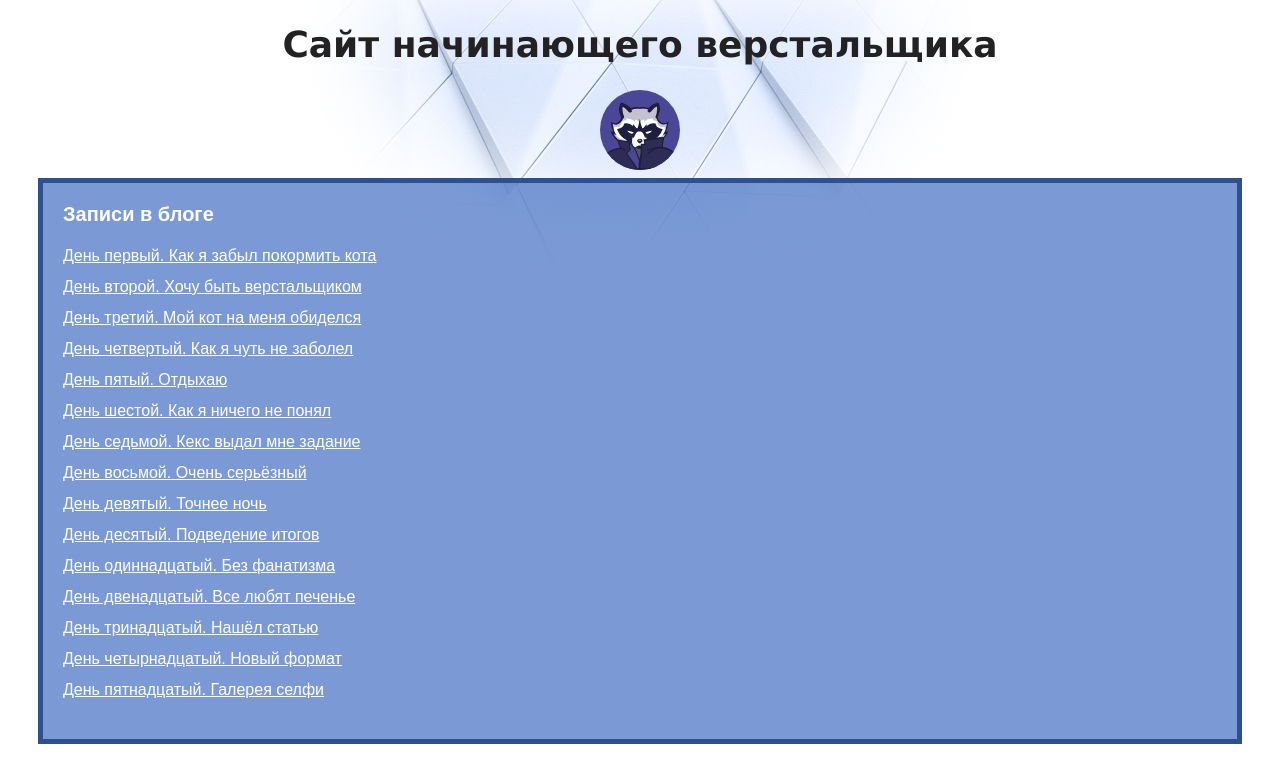
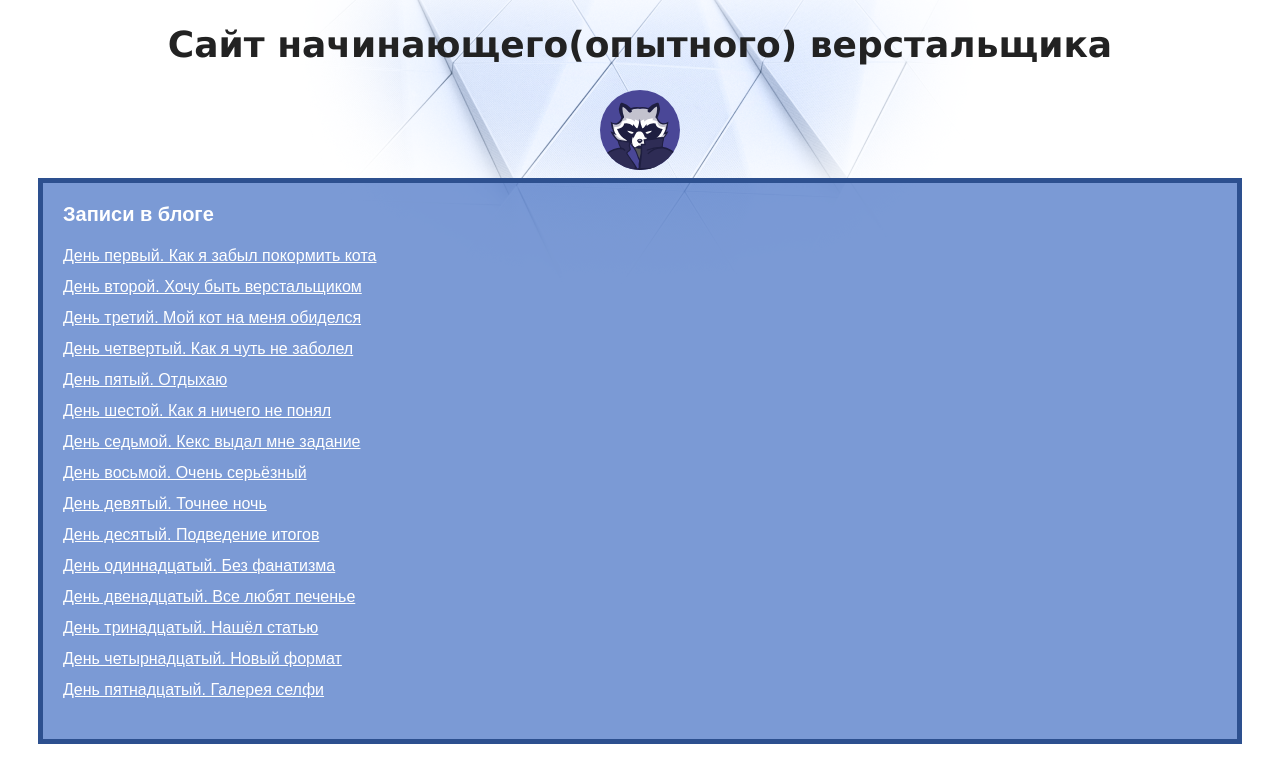
Before and after one commit to Maks3647/my-site, a plain HTML site: page index.html in a window 1280 px wide. Shown: the top 771 px of the page. Drawn offline with Linux system fonts and the light colour scheme.

Commit message:
изменения заголовка

```diff
--- a/index.html
+++ b/index.html
@@ -7,7 +7,7 @@
   </head>
   <body>
     <header>
-      <h1 class="page-title">Сайт начинающего верстальщика</h1>
+      <h1 class="page-title">Сайт начинающего(опытного) верстальщика</h1>
     </header>
     <main>
       <div class="avatar-container">
```
